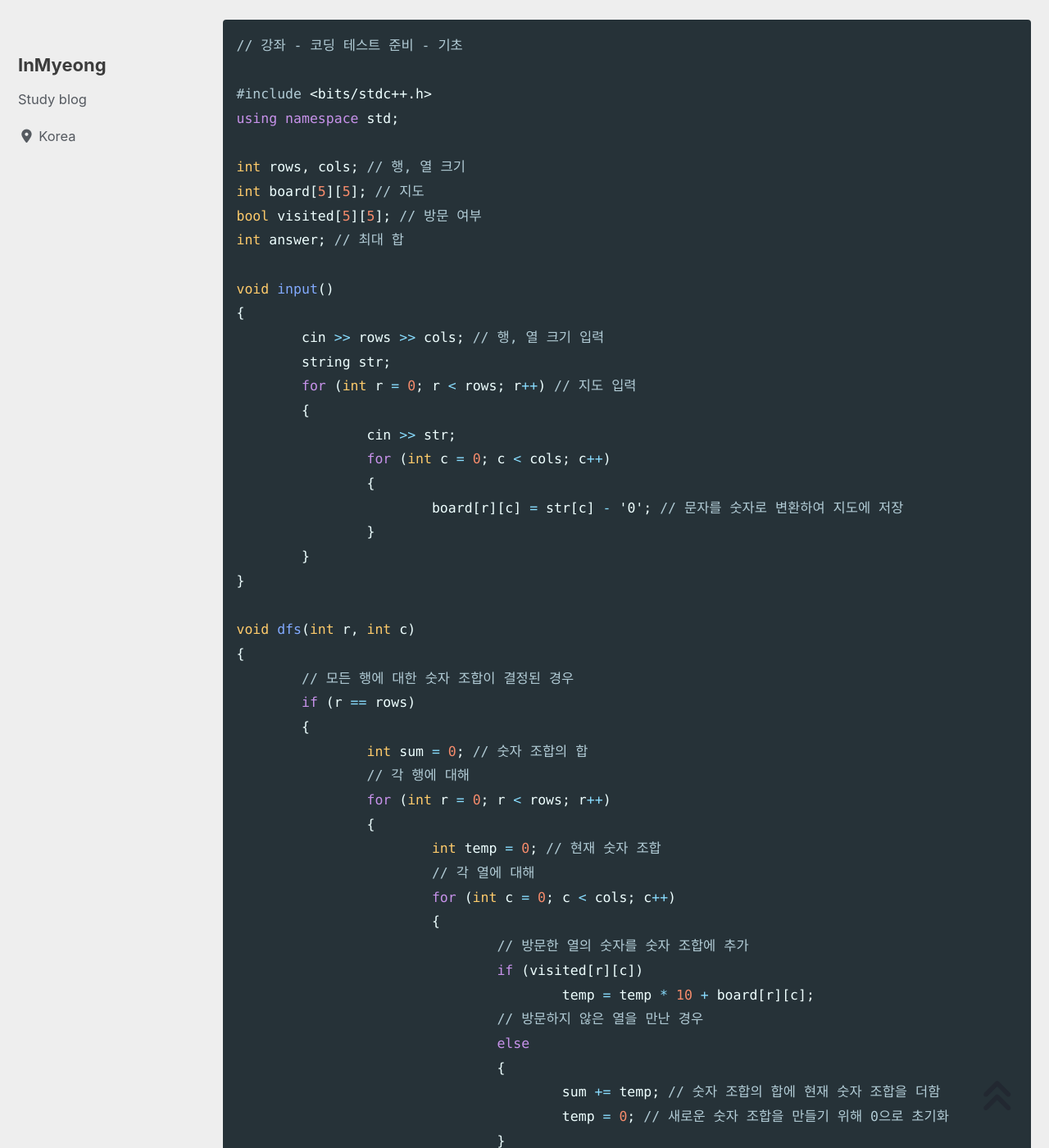
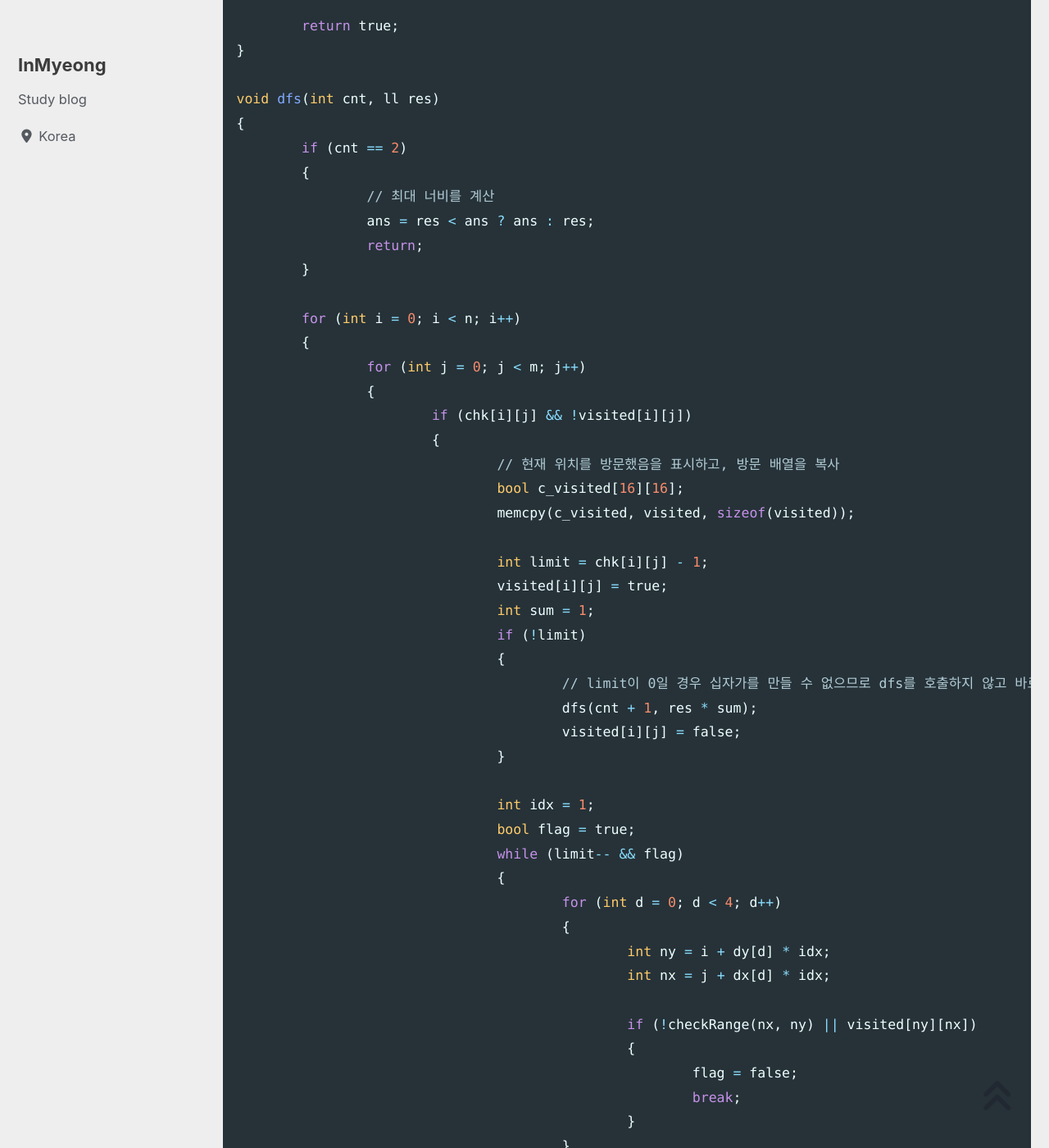
Before and after one commit to devMyeong/devMyeong.github.io, a Jekyll site: the page built from _posts/codingTest/2023-04-30-나만의문제집.md, in a window 1280 px wide and 1400 px high, scrolled down 32068 px. Shown: the whole window at 82% size. Built offline with Jekyll 4.4.1, drawn with Linux system fonts in a browser that asks for light colours; cached includes are drawn as plain includes; nearby versions of some CDN libraries; some web fonts are replaced; comment, search, counter and statistics services are not loaded; some of the changed text lies outside the part shown.

Commit message:
Docs : 문제 추가

````diff
--- a/_posts/codingTest/2023-04-30-나만의문제집.md
+++ b/_posts/codingTest/2023-04-30-나만의문제집.md
@@ -925,6 +925,152 @@ int main()
 ```cpp
 // 강좌 - 알고리즘 중급 - 2/3
 // https://www.acmicpc.net/problem/17085
+
+#include <iostream>
+#include <vector>
+#include <cstring>
+
+using namespace std;
+
+int n, m;
+char map[16][16];
+int dx[4] = { 1, -1, 0, 0 };
+int dy[4] = { 0, 0, 1, -1 };
+
+bool visited[16][16];
+int chk[16][16];
+
+typedef long long ll;
+ll ans = 0;
+
+bool checkRange(int x, int y)
+{
+	if (x < 0 || m <= x || y < 0 || n <= y)
+		return false;
+
+	return true;
+}
+
+void dfs(int cnt, ll res)
+{
+	if (cnt == 2)
+	{
+		// 최대 너비를 계산
+		ans = res < ans ? ans : res;
+		return;
+	}
+
+	for (int i = 0; i < n; i++)
+	{
+		for (int j = 0; j < m; j++)
+		{
+			if (chk[i][j] && !visited[i][j])
+			{
+				// 현재 위치를 방문했음을 표시하고, 방문 배열을 복사
+				bool c_visited[16][16];
+				memcpy(c_visited, visited, sizeof(visited));
+
+				int limit = chk[i][j] - 1;
+				visited[i][j] = true;
+				int sum = 1;
+				if (!limit)
+				{
+					// limit이 0일 경우 십자가를 만들 수 없으므로 dfs를 호출하지 않고 바로 반환
+					dfs(cnt + 1, res * sum);
+					visited[i][j] = false;
+				}
+
+				int idx = 1;
+				bool flag = true;
+				while (limit-- && flag)
+				{
+					for (int d = 0; d < 4; d++)
+					{
+						int ny = i + dy[d] * idx;
+						int nx = j + dx[d] * idx;
+
+						if (!checkRange(nx, ny) || visited[ny][nx])
+						{
+							flag = false;
+							break;
+						}
+					}
+
+					if (flag)
+					{
+						// 4방향으로 모두 알맞게 십자가를 만들었다면
+						for (int d = 0; d < 4; d++)
+						{
+							int ny = i + dy[d] * idx;
+							int nx = j + dx[d] * idx;
+							visited[ny][nx] = true;
+							sum++;
+						}
+
+						dfs(cnt + 1, res * sum);
+						idx++;
+					}
+				}
+				// 방문 배열을 이전 상태로 되돌림
+				memcpy(visited, c_visited, sizeof(visited));
+			}
+		}
+	}
+}
+
+int main()
+{
+	cin >> n >> m;
+
+	for (int i = 0; i < n; i++)
+	{
+		for (int j = 0; j < m; j++)
+		{
+			cin >> map[i][j];
+		}
+	}
+
+	// 각 위치에서 십자가의 최대 크기를 구함
+	for (int i = 0; i < n; i++)
+	{
+		for (int j = 0; j < m; j++)
+		{
+			if (map[i][j] == '#')
+			{
+				int idx = 1;
+
+				bool flag = true;
+				while (flag)
+				{
+					for (int d = 0; d < 4; d++)
+					{
+						int ny = i + dy[d] * idx;
+						int nx = j + dx[d] * idx;
+
+						if (!(checkRange(nx, ny) && map[ny][nx] == '#'))
+						{
+							flag = false;
+							break;
+						}
+					}
+					if (flag)
+					{
+						idx++;
+					}
+				}
+				chk[i][j] = idx;
+			}
+		}
+	}
+
+	dfs(0, 1);
+	cout << ans << '\n';
+	return 0;
+}
+```
+
+```cpp
+// https://jayrightthere.tistory.com/entry/BOJ-17085-%EC%8B%AD%EC%9E%90%EA%B0%80-2%EA%B0%9C-%EB%86%93%EA%B8%B0
 ```
 
 ### 07-4 스도쿠 ( 2580 )
````
